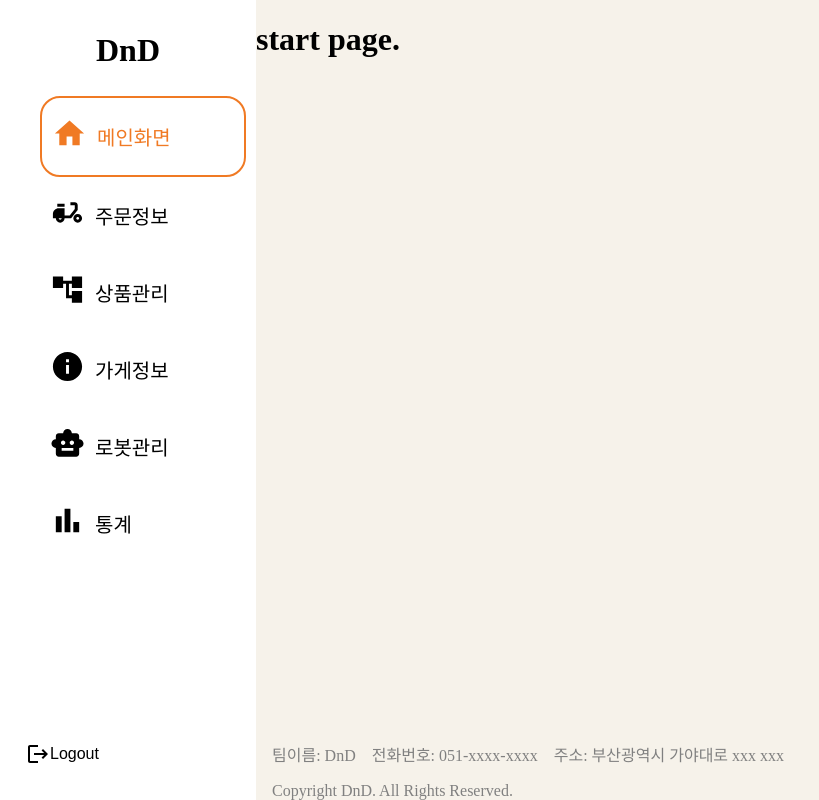
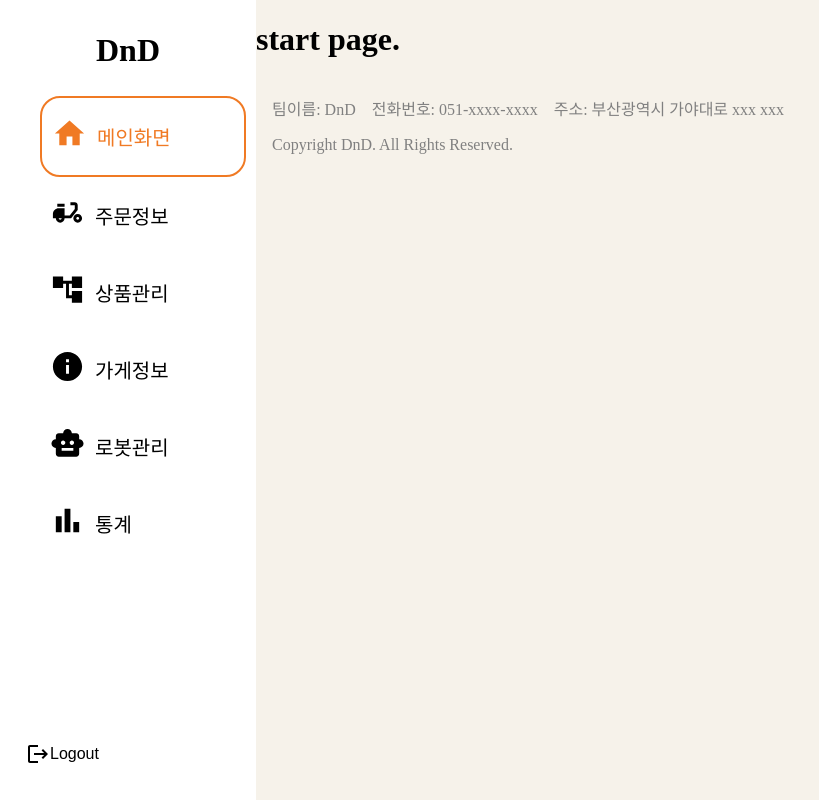
Before and after one commit to Dahye73/dnd_seller_web, a React (Vite) app: page /main in a window 1280 px wide. Shown: the whole page, without its empty margins (0-819 px from the left). Built offline with nearby package versions, Linux system fonts and the light colour scheme; the HTML template or start-up script is replaced by a standard one.

Commit message:
주소 바 고치기

```diff
--- a/src/components/MainRootLayout/footer/MainRootFooter.module.css
+++ b/src/components/MainRootLayout/footer/MainRootFooter.module.css
@@ -1,11 +1,8 @@
 .footer {
-  height: fit-content;
+  height: 10vh;
   width: 80vw;
-  position: absolute;
-  bottom: 0;
   display: flex;
   flex-direction: column;
-  margin: 0;
 }
 
 .info {
--- a/src/pages/MainRootLayout.module.css
+++ b/src/pages/MainRootLayout.module.css
@@ -7,7 +7,10 @@
 .container {
   width: 80vw;
   overflow: scroll;
+  height: 100vh;
   padding: 0;
+  display: flex;
+  flex-direction: column;
 }
 
 ::-webkit-scrollbar {
--- a/src/pages/StaticsPage.module.css
+++ b/src/pages/StaticsPage.module.css
@@ -1,10 +1,11 @@
 .container {
     height: 100vh;
     width: 100%;
-    overflow: scroll;
+    padding: 0;
 }
 
 .container-row {
     display: flex;
     flex-direction: rows;
+    padding-bottom: 10vh;
 }
```
